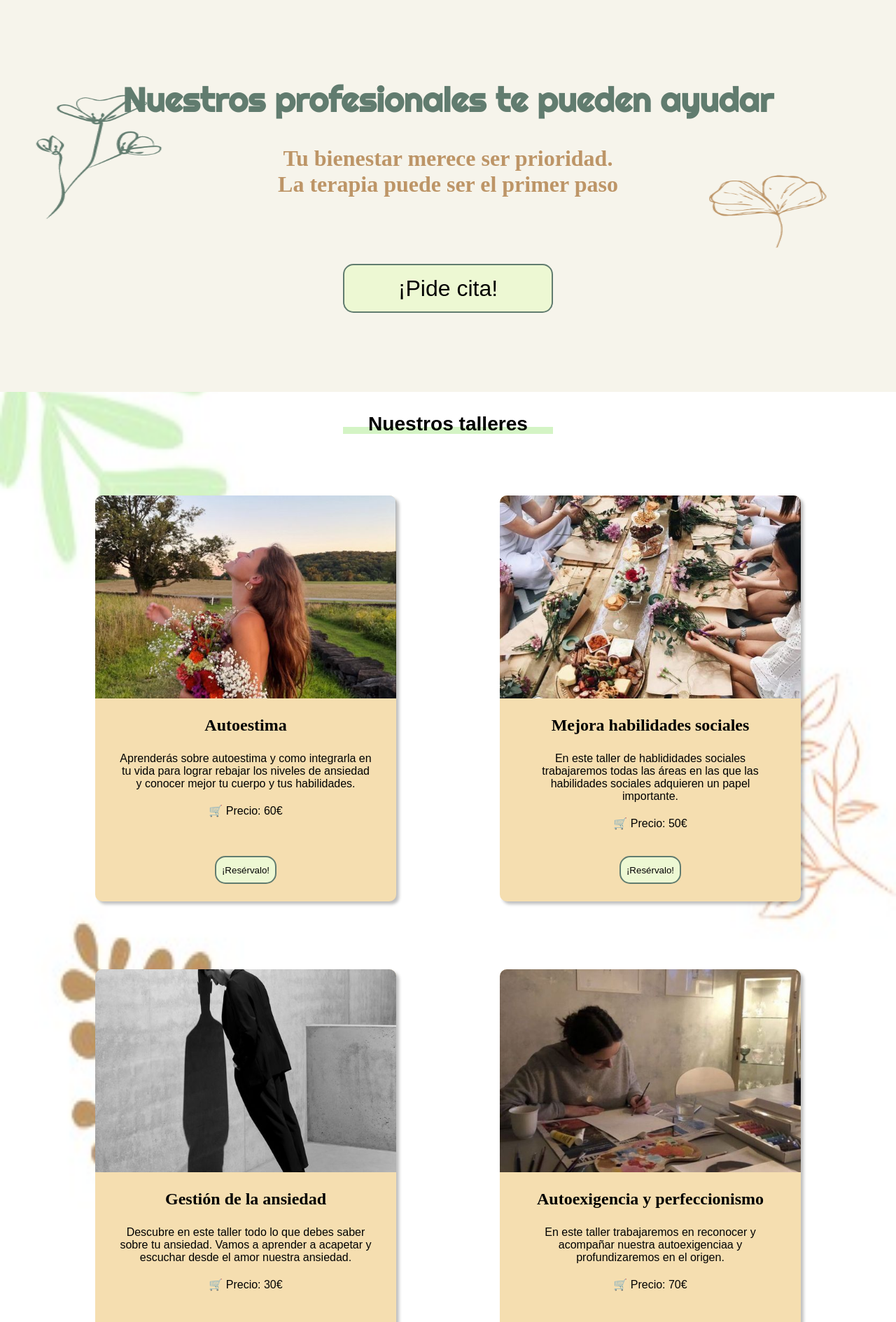
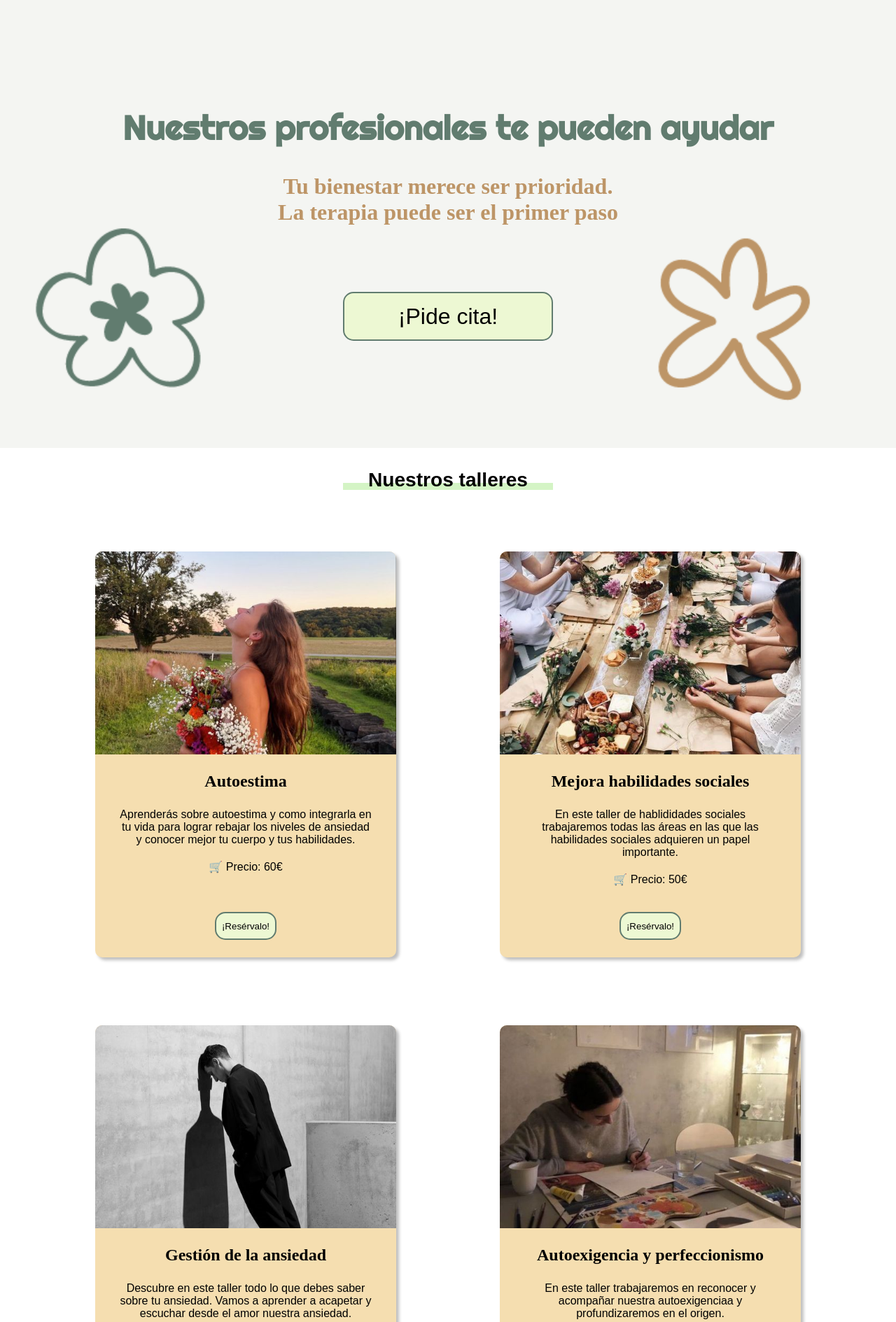
Before and after one commit to rubiocelia/Equlibria, a PHP site: page /servicios.php in a window 1280 px wide. Shown: the part 74-1963 px from the top of the page at 70% size. Run offline with PHP 8.4, Linux system fonts and the light colour scheme.

Commit message:
cambio fondo

```diff
--- a/Proyecto_integrador/conecta.php
+++ b/Proyecto_integrador/conecta.php
@@ -2,7 +2,7 @@
 function getConexion() {
     $host = "localhost";
     $usuario = "root";
-    $contrasena = "";
+    $contrasena = "rootroot";
 
     // Realizamos la conexión a MySQL server
     $conexion = new mysqli($host, $usuario, $contrasena);
--- a/Proyecto_integrador/css/servicios.css
+++ b/Proyecto_integrador/css/servicios.css
@@ -253,7 +253,6 @@ footer {
 
 
 .bodyServicios{
-  background-image: url("img/fondoServicios.jpg");
   background-repeat: no-repeat;
   background-size: 100% 100%;
 }
@@ -274,10 +273,10 @@ footer {
     flex-direction: column;
     justify-content: center;
     align-items: center;
-    background-image: url("../img/fondoservicios.png");
+    background-image: url("../img/fondoServicios.png");
     background-repeat: no-repeat;
     background-size: 100% 100%;
-    height: 70vh;
+    height: 80vh;
     text-align: center;
   }
   .boton_servicios{
```
Also changed, not shown: Proyecto_integrador/img/ansiedad.jpg, Proyecto_integrador/img/fondoServicios.jpg (deleted), Proyecto_integrador/img/fondopruebas.png (added), Proyecto_integrador/img/fondoservicios.png.
